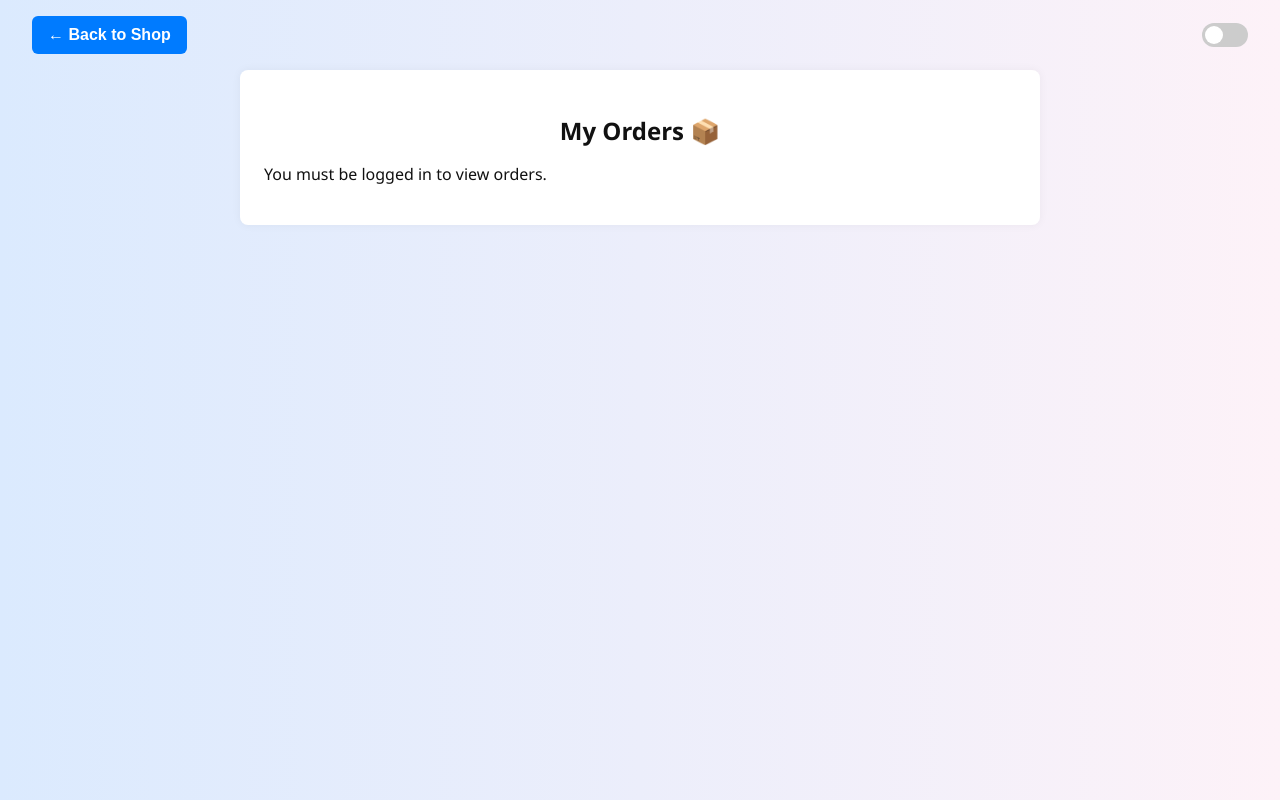
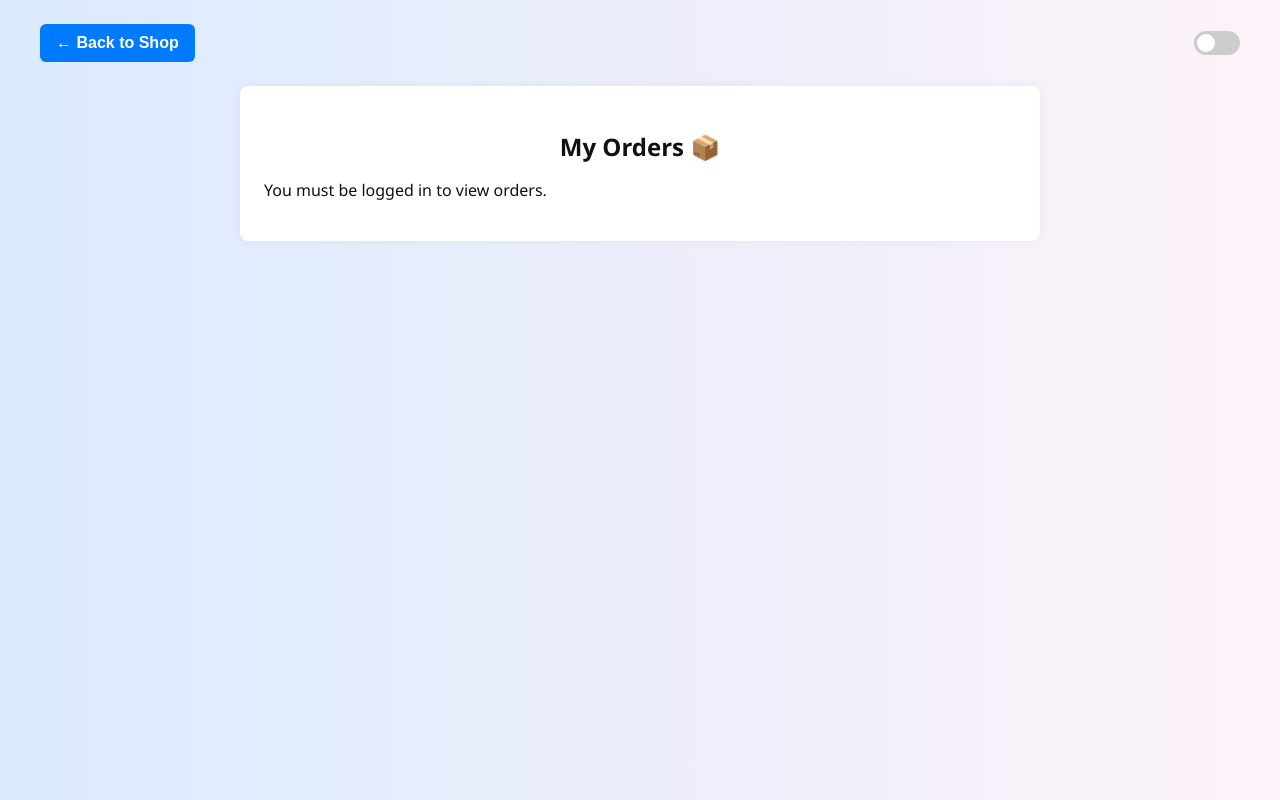
Before and after one commit to EugeneBruno/SwiftCart, a plain HTML site: page frontend/orders.html in a window 1280 px wide. Drawn offline with Linux system fonts and the light colour scheme.

Commit message:
Update unified.css

```diff
--- a/frontend/css/unified.css
+++ b/frontend/css/unified.css
@@ -189,10 +189,15 @@ button:hover {
   display: flex;
   justify-content: space-between;
   align-items: center;
-  flex-wrap: nowrap;
+  flex-wrap: wrap;
   margin-bottom: 1rem;
   gap: 1rem;
   padding: 0 1rem;
+}
+
+.top-bar button,
+.top-bar .switch {
+  margin: 0.5rem
 }
 
 .back-btn {
```
